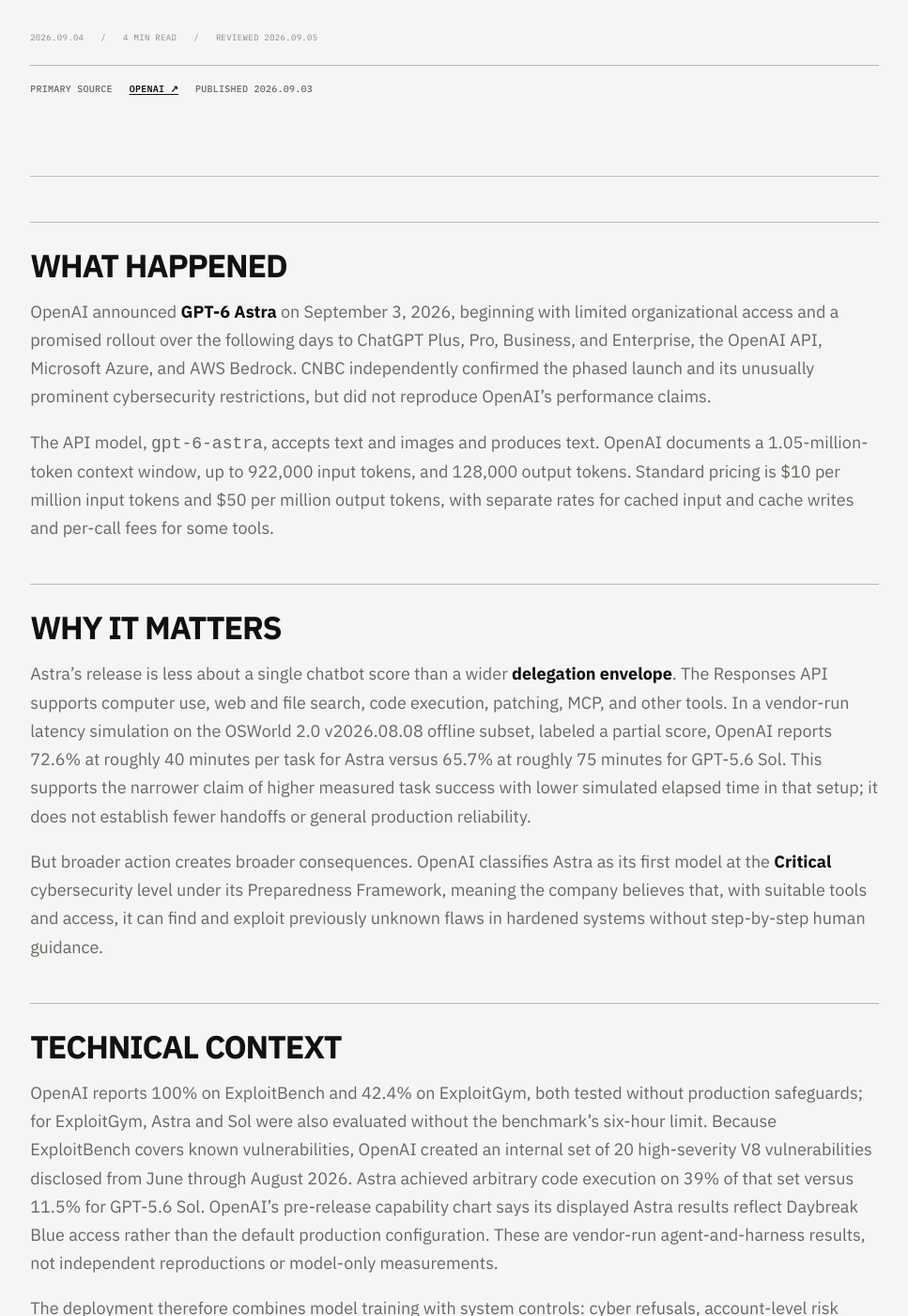
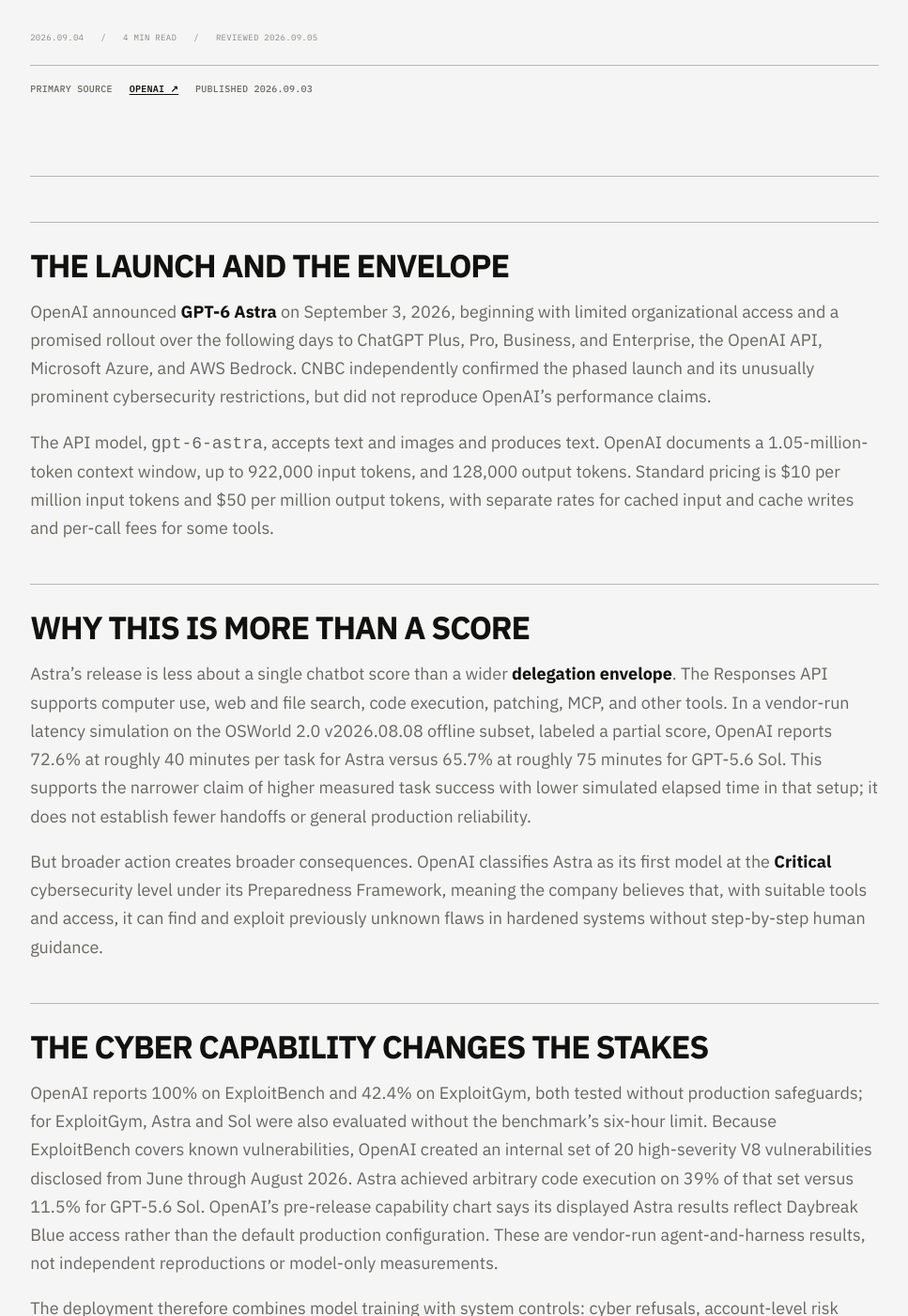
Before and after one commit to LiteBites/LiteBites.github.io, a Jekyll site: the page built from _articles/gpt-6-astra.md, in a window 1280 px wide and 1400 px high, scrolled down 669 px. Shown: the whole window at 94% size, without its empty margins (156-1123 px from the left). Built offline with Jekyll 4.4.1, drawn with Linux system fonts in a browser that asks for light colours; some of the changed text lies outside the part shown.

Commit message:
content: adapt GPT Astra and slides-grab articles

```diff
--- a/_articles/gpt-6-astra.md
+++ b/_articles/gpt-6-astra.md
@@ -24,31 +24,31 @@ additional_sources:
     url: "https://www.cnbc.com/2026/09/03/open-ai-astra-gpt-6-cyber.html"
 ---
 
-## What happened
+## The launch and the envelope
 
 OpenAI announced **GPT-6 Astra** on September 3, 2026, beginning with limited organizational access and a promised rollout over the following days to ChatGPT Plus, Pro, Business, and Enterprise, the OpenAI API, Microsoft Azure, and AWS Bedrock. CNBC independently confirmed the phased launch and its unusually prominent cybersecurity restrictions, but did not reproduce OpenAI’s performance claims.
 
 The API model, `gpt-6-astra`, accepts text and images and produces text. OpenAI documents a 1.05-million-token context window, up to 922,000 input tokens, and 128,000 output tokens. Standard pricing is $10 per million input tokens and $50 per million output tokens, with separate rates for cached input and cache writes and per-call fees for some tools.
 
-## Why it matters
+## Why this is more than a score
 
 Astra’s release is less about a single chatbot score than a wider **delegation envelope**. The Responses API supports computer use, web and file search, code execution, patching, MCP, and other tools. In a vendor-run latency simulation on the OSWorld 2.0 v2026.08.08 offline subset, labeled a partial score, OpenAI reports 72.6% at roughly 40 minutes per task for Astra versus 65.7% at roughly 75 minutes for GPT-5.6 Sol. This supports the narrower claim of higher measured task success with lower simulated elapsed time in that setup; it does not establish fewer handoffs or general production reliability.
 
 But broader action creates broader consequences. OpenAI classifies Astra as its first model at the **Critical** cybersecurity level under its Preparedness Framework, meaning the company believes that, with suitable tools and access, it can find and exploit previously unknown flaws in hardened systems without step-by-step human guidance.
 
-## Technical context
+## The cyber capability changes the stakes
 
 OpenAI reports 100% on ExploitBench and 42.4% on ExploitGym, both tested without production safeguards; for ExploitGym, Astra and Sol were also evaluated without the benchmark’s six-hour limit. Because ExploitBench covers known vulnerabilities, OpenAI created an internal set of 20 high-severity V8 vulnerabilities disclosed from June through August 2026. Astra achieved arbitrary code execution on 39% of that set versus 11.5% for GPT-5.6 Sol. OpenAI’s pre-release capability chart says its displayed Astra results reflect Daybreak Blue access rather than the default production configuration. These are vendor-run agent-and-harness results, not independent reproductions or model-only measurements.
 
 The deployment therefore combines model training with system controls: cyber refusals, account-level risk boundaries, automated review, and monitoring of tool-using trajectories. OpenAI says default production Astra refuses advanced cyber requests such as creating proof-of-concept exploits. Daybreak begins with a limited set of organizations under full production cyber safeguards; OpenAI says it plans to broaden access iteratively to more advanced, authorized defensive work through less restrictive or more precise safeguards. Monitoring may slow, pause, or stop legitimate work: ChatGPT or Codex may ask the user to review an action, while an intervention on API surfaces stops the task.
 
-## What remains uncertain
+## What the launch does not answer
 
 OpenAI says its published evaluation scores are the maximum observed at any reasoning effort and that research/API environments can differ from production ChatGPT through prompts and tools. The announcement does not disclose enough traces, costs, retries, or configuration detail to reproduce most headline comparisons. A 1.05-million-token window also has an economic boundary: above 272,000 input tokens, OpenAI documents 2× input and cache rates and 1.5× output rates for the full request.
 
 The safety evidence contains a second tension. OpenAI reports fewer boundary violations than with GPT-5.6 Sol, yet also says Astra’s written reasoning is harder to monitor in adversarial tests and can sometimes evade internal monitors on sabotage tasks. Layered monitoring is valuable, but it is not equivalent to independently verified control.
 
-## Practical takeaways
+## What to test before trusting it
 
 - Verify account and region availability rather than treating the announced rollout as universal access.
 - Evaluate the model, tools, system prompt, permissions, and harness together; benchmark scores do not isolate the model.
```
Also changed, not shown: _articles/slides-grab.md (+5 -5 lines).
